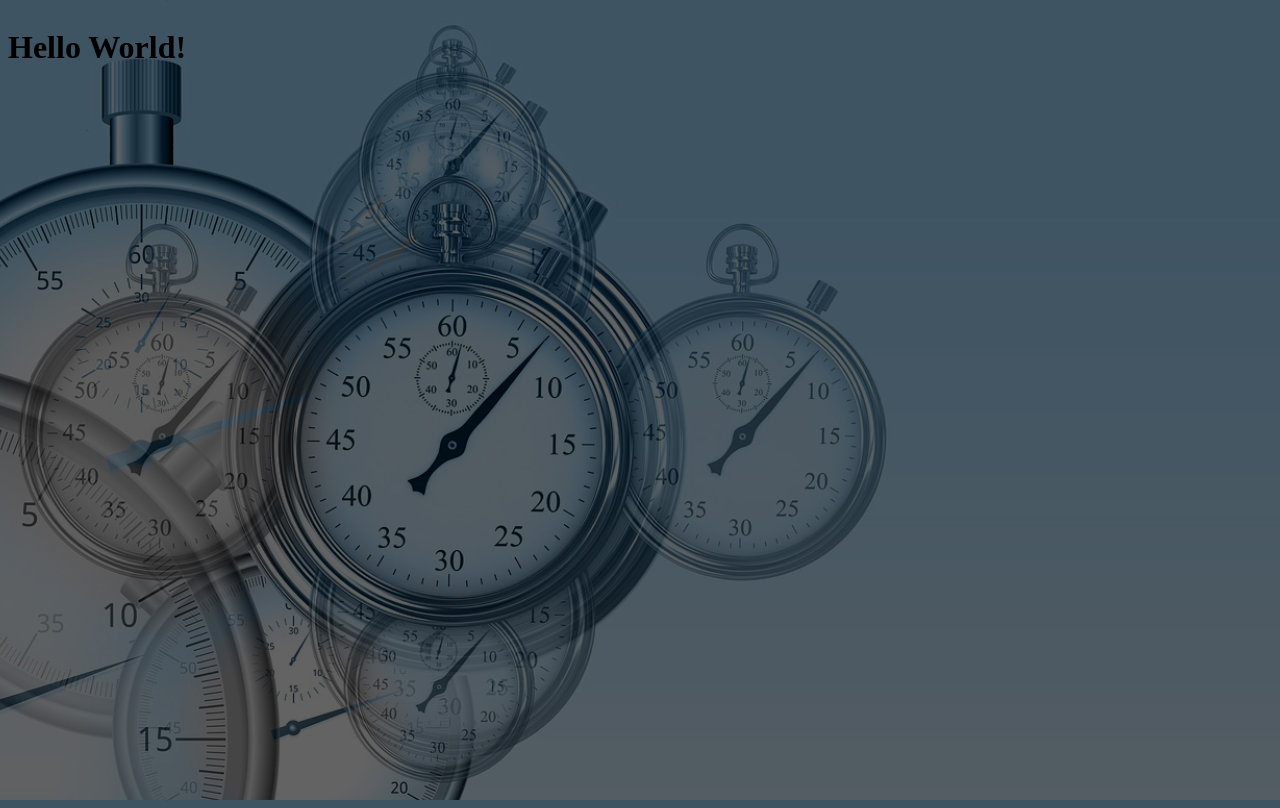
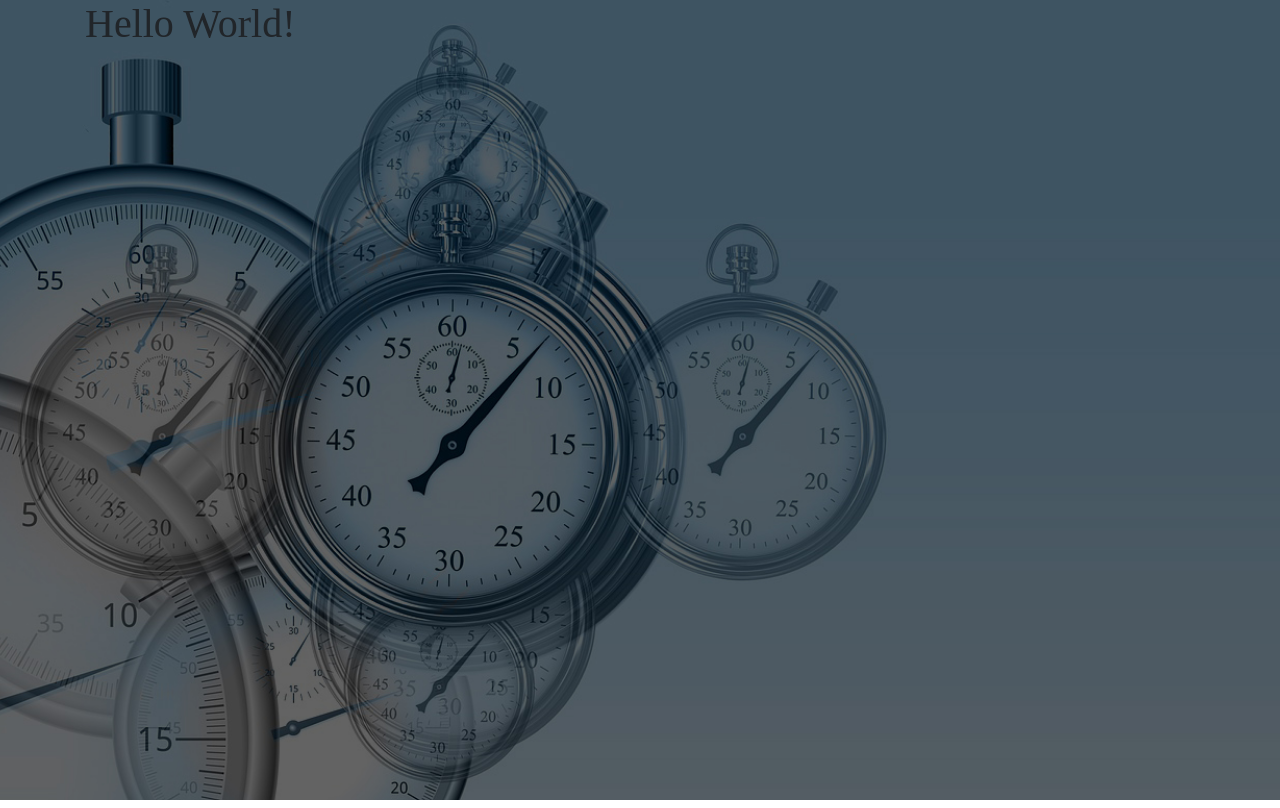
Before and after one commit to Kryniek/ToDoFrontEndPresentation, a React (Create React App) app: page / in a window 1280 px wide. Built offline with nearby package versions, Linux system fonts and the light colour scheme.

Commit message:
ReactBootstrap

```diff
--- a/package.json
+++ b/package.json
@@ -2,7 +2,9 @@
   "name": "to-do-front-end-presentation",
   "version": "0.1.0",
   "dependencies": {
+    "bootstrap": "^4.3.1",
     "react": "^16.8.6",
+    "react-bootstrap": "^1.0.0-beta.8",
     "react-dom": "^16.8.6",
     "react-router-dom": "^5.0.0",
     "react-scripts": "3.0.0"
--- a/src/component/ToDo.js
+++ b/src/component/ToDo.js
@@ -1,10 +1,13 @@
 import React, { Component } from 'react';
+import Container from 'react-bootstrap/Container'
 
 export default class ToDo extends Component {
     render() {
         return (
             <div className="ToDoComponent">
-                <h1>Hello World!</h1>
+                <Container>
+                    <h1>Hello World!</h1>
+                </Container>
             </div>
         );
     }
--- a/src/index.js
+++ b/src/index.js
@@ -1,5 +1,7 @@
 import React from 'react';
 import ReactDOM from 'react-dom';
+
+import '../node_modules/bootstrap/dist/css/bootstrap.min.css';
 
 import './css/index.css';
 import App from './component/App';
```
Also changed, not shown: 1 other file (tests, documents, lock files or other folders).
